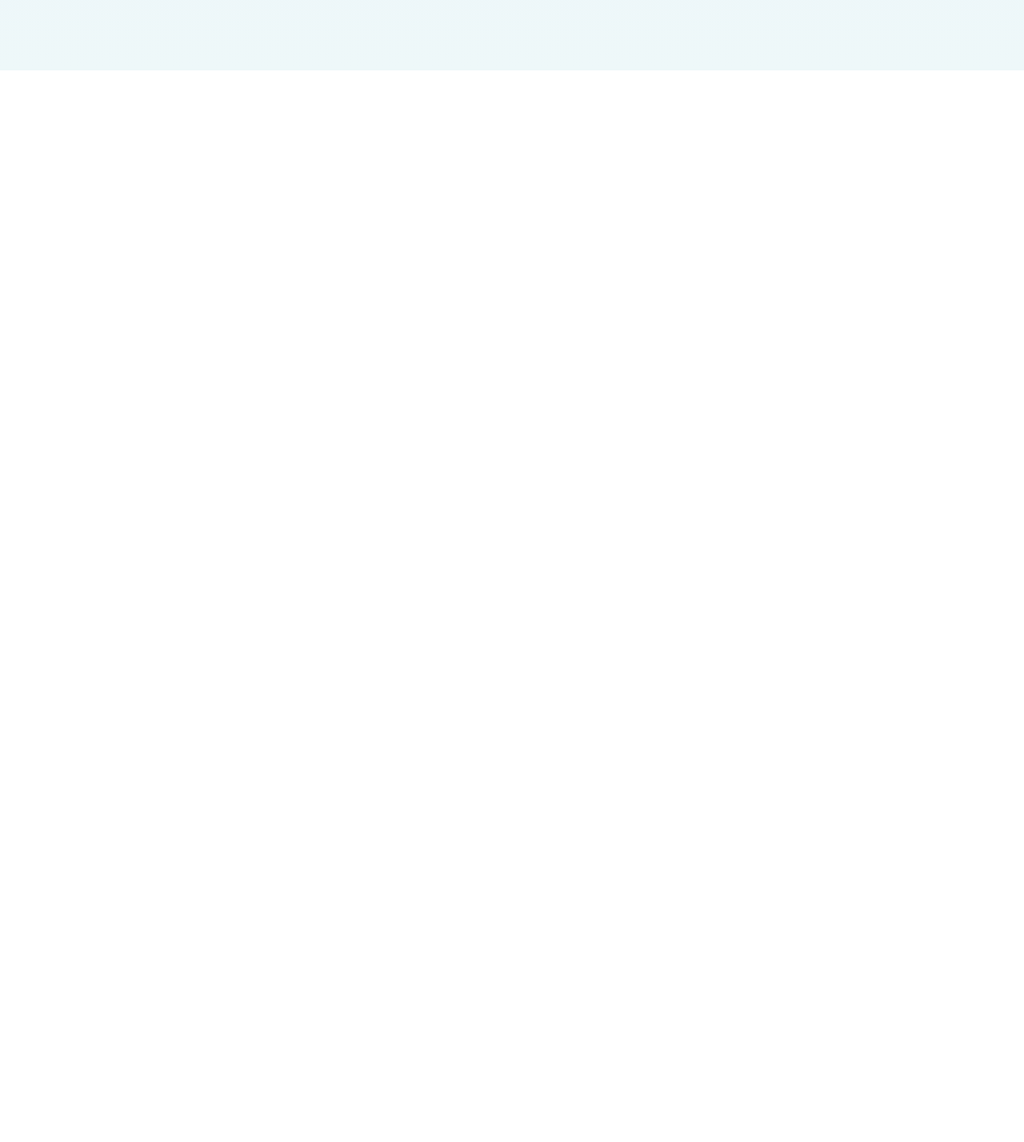
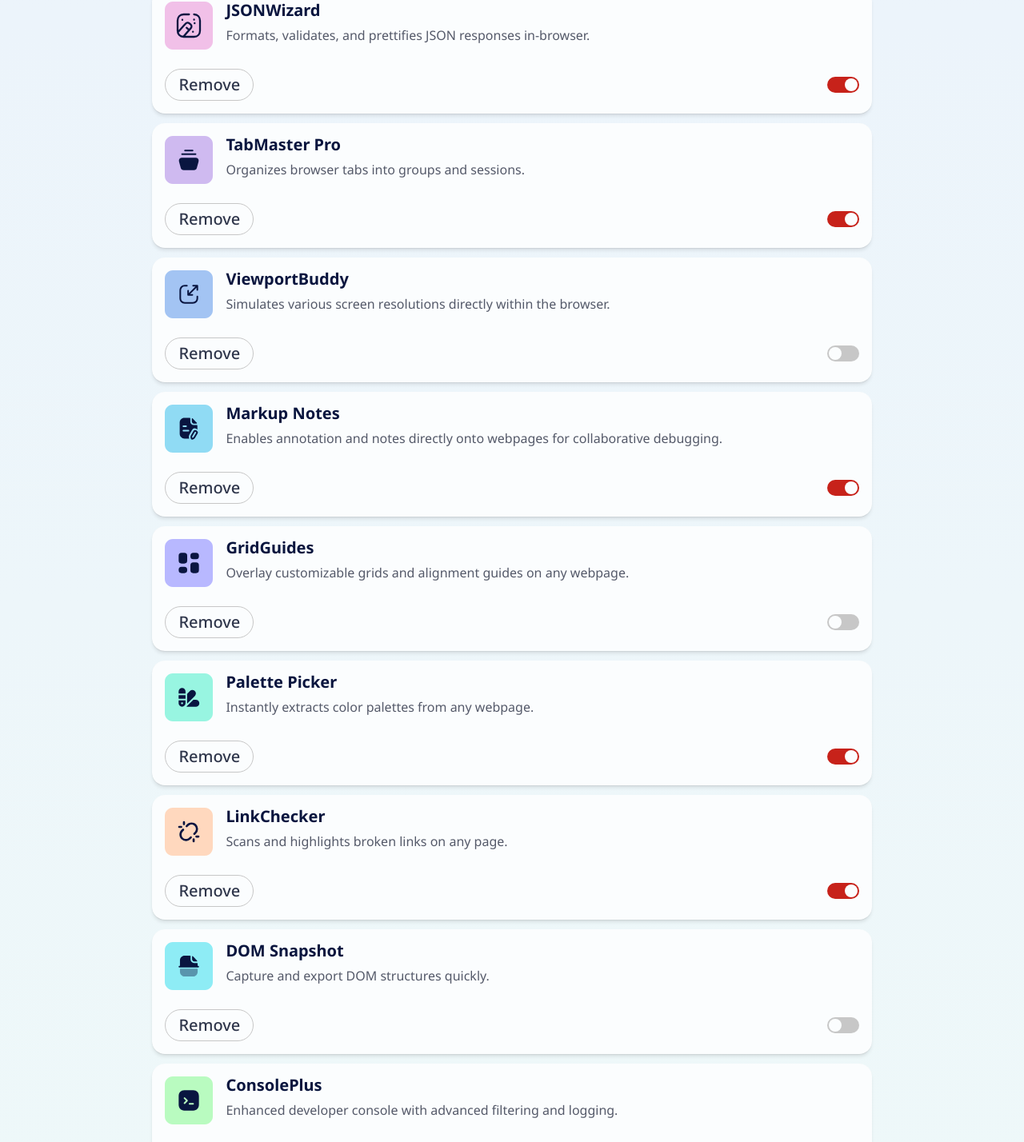
Before and after one commit to Drumstickz64/fem_extension_manager, a Svelte app: page / in a window 1280 px wide. Shown: the part 712-2140 px from the top of the page at 80% size. Before the commit the page ends 800 px from the top, so only its background shows below. Built offline with nearby package versions, Linux system fonts and the light colour scheme.

Commit message:
add dynamically loaded list of extensions

```diff
--- /dev/null
+++ b/public/data.json
@@ -0,0 +1,74 @@
+[
+  {
+    "logo": "/extension_logos/logo-devlens.svg",
+    "name": "DevLens",
+    "description": "Quickly inspect page layouts and visualize element boundaries.",
+    "isActive": true
+  },
+  {
+    "logo": "/extension_logos/logo-style-spy.svg",
+    "name": "StyleSpy",
+    "description": "Instantly analyze and copy CSS from any webpage element.",
+    "isActive": true
+  },
+  {
+    "logo": "/extension_logos/logo-speed-boost.svg",
+    "name": "SpeedBoost",
+    "description": "Optimizes browser resource usage to accelerate page loading.",
+    "isActive": false
+  },
+  {
+    "logo": "/extension_logos/logo-json-wizard.svg",
+    "name": "JSONWizard",
+    "description": "Formats, validates, and prettifies JSON responses in-browser.",
+    "isActive": true
+  },
+  {
+    "logo": "/extension_logos/logo-tab-master-pro.svg",
+    "name": "TabMaster Pro",
+    "description": "Organizes browser tabs into groups and sessions.",
+    "isActive": true
+  },
+  {
+    "logo": "/extension_logos/logo-viewport-buddy.svg",
+    "name": "ViewportBuddy",
+    "description": "Simulates various screen resolutions directly within the browser.",
+    "isActive": false
+  },
+  {
+    "logo": "/extension_logos/logo-markup-notes.svg",
+    "name": "Markup Notes",
+    "description": "Enables annotation and notes directly onto webpages for collaborative debugging.",
+    "isActive": true
+  },
+  {
+    "logo": "/extension_logos/logo-grid-guides.svg",
+    "name": "GridGuides",
+    "description": "Overlay customizable grids and alignment guides on any webpage.",
+    "isActive": false
+  },
+  {
+    "logo": "/extension_logos/logo-palette-picker.svg",
+    "name": "Palette Picker",
+    "description": "Instantly extracts color palettes from any webpage.",
+    "isActive": true
+  },
+  {
+    "logo": "/extension_logos/logo-link-checker.svg",
+    "name": "LinkChecker",
+    "description": "Scans and highlights broken links on any page.",
+    "isActive": true
+  },
+  {
+    "logo": "/extension_logos/logo-dom-snapshot.svg",
+    "name": "DOM Snapshot",
+    "description": "Capture and export DOM structures quickly.",
+    "isActive": false
+  },
+  {
+    "logo": "/extension_logos/logo-console-plus.svg",
+    "name": "ConsolePlus",
+    "description": "Enhanced developer console with advanced filtering and logging.",
+    "isActive": true
+  }
+]
--- a/src/App.svelte
+++ b/src/App.svelte
@@ -2,6 +2,18 @@
   import Button from "./lib/Button.svelte";
   import Extension from "./lib/Extension.svelte";
   import Header from "./lib/Header.svelte";
+  import type { ExtensionData } from "./types";
+
+  async function fetchExtensions() {
+    const resp = await fetch("/data.json");
+    if (!resp.ok) {
+      throw new Error("Failed to get extensions");
+    }
+
+    const data: ExtensionData[] = await resp.json();
+
+    return data;
+  }
 </script>
 
 <div class="container">
@@ -15,13 +27,17 @@
     <Button>Inactive</Button>
   </ul>
 
-  <ul class="extensions">
-    <Extension
-      iconsSrc="extension_logos/logo-devlens.svg"
-      title="DevLens"
-      description="Quickly inspect page layouts and visualize element boundaries."
-    />
-  </ul>
+  {#await fetchExtensions()}
+    Fetching Extensions...
+  {:then data}
+    <ul class="extensions">
+      {#each data as extension}
+        <Extension {...extension} />
+      {/each}
+    </ul>
+  {:catch err}
+    <p>{err}</p>
+  {/await}
 </div>
 
 <style>
@@ -48,7 +64,9 @@
   }
 
   .extensions {
+    display: grid;
     margin: 1rem 0 0 0;
     padding: 0;
+    row-gap: 0.75rem;
   }
 </style>
--- a/src/lib/Extension.svelte
+++ b/src/lib/Extension.svelte
@@ -1,21 +1,26 @@
-<script>
+<script lang="ts">
+  import type { ExtensionData } from "../types";
   import Button from "./Button.svelte";
   import Switch from "./Switch.svelte";
 
-  const { iconsSrc, title, description } = $props();
+  let { logo, name, description, isActive }: ExtensionData = $props();
 </script>
 
 <article class="surface">
   <div class="content">
-    <img src={iconsSrc} alt="" class="icon" />
+    <img src={logo} alt="" class="icon" />
     <div>
-      <h2>{title}</h2>
+      <h2>{name}</h2>
       <p>{description}</p>
     </div>
   </div>
   <div class="btns">
     <Button variant="outline">Remove</Button>
-    <Switch name="active-switch" labelText="Toggle this extension on or off" />
+    <Switch
+      bind:checked={isActive}
+      name="active-switch"
+      labelText="Toggle this extension on or off"
+    />
   </div>
 </article>
 
--- /dev/null
+++ b/src/types.ts
@@ -0,0 +1,6 @@
+export type ExtensionData = {
+  logo: string;
+  name: string;
+  description: string;
+  isActive: boolean;
+};
```
Also changed, not shown: data.json (deleted, +0 -74 lines).
